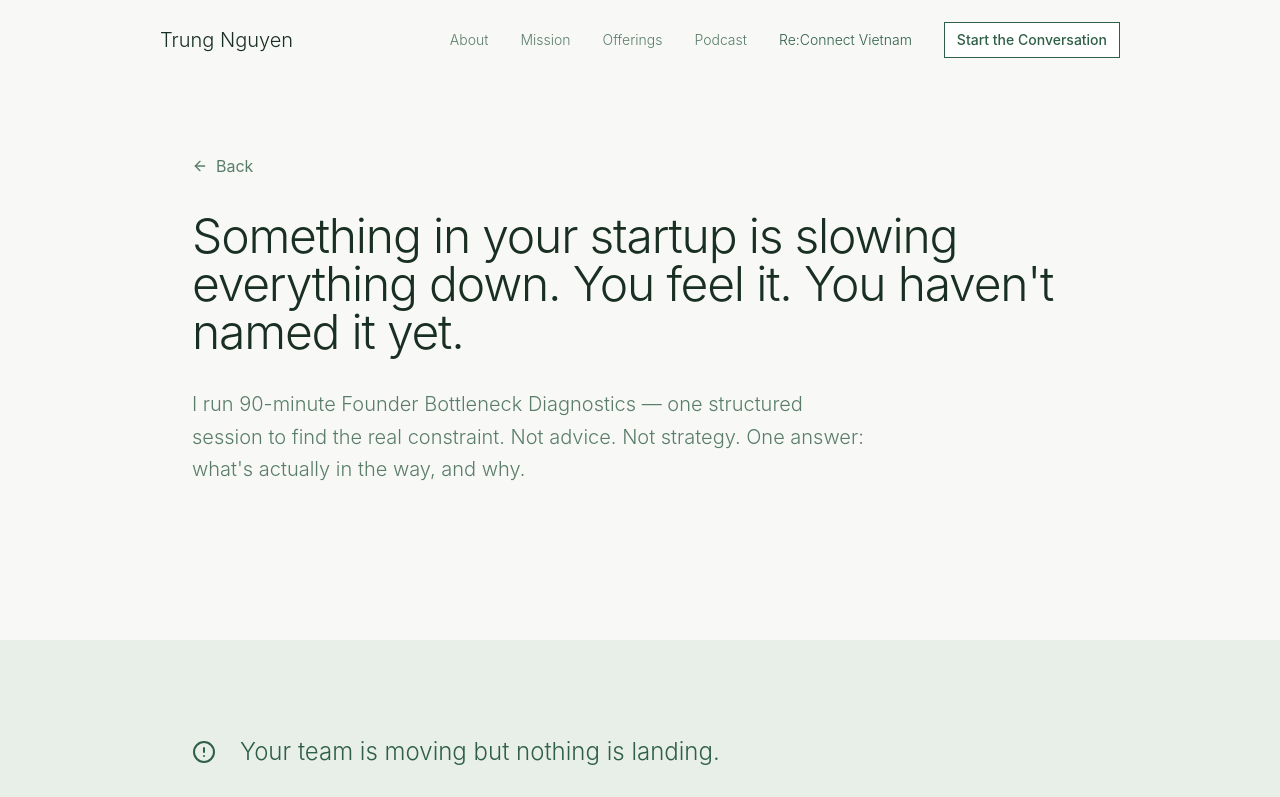
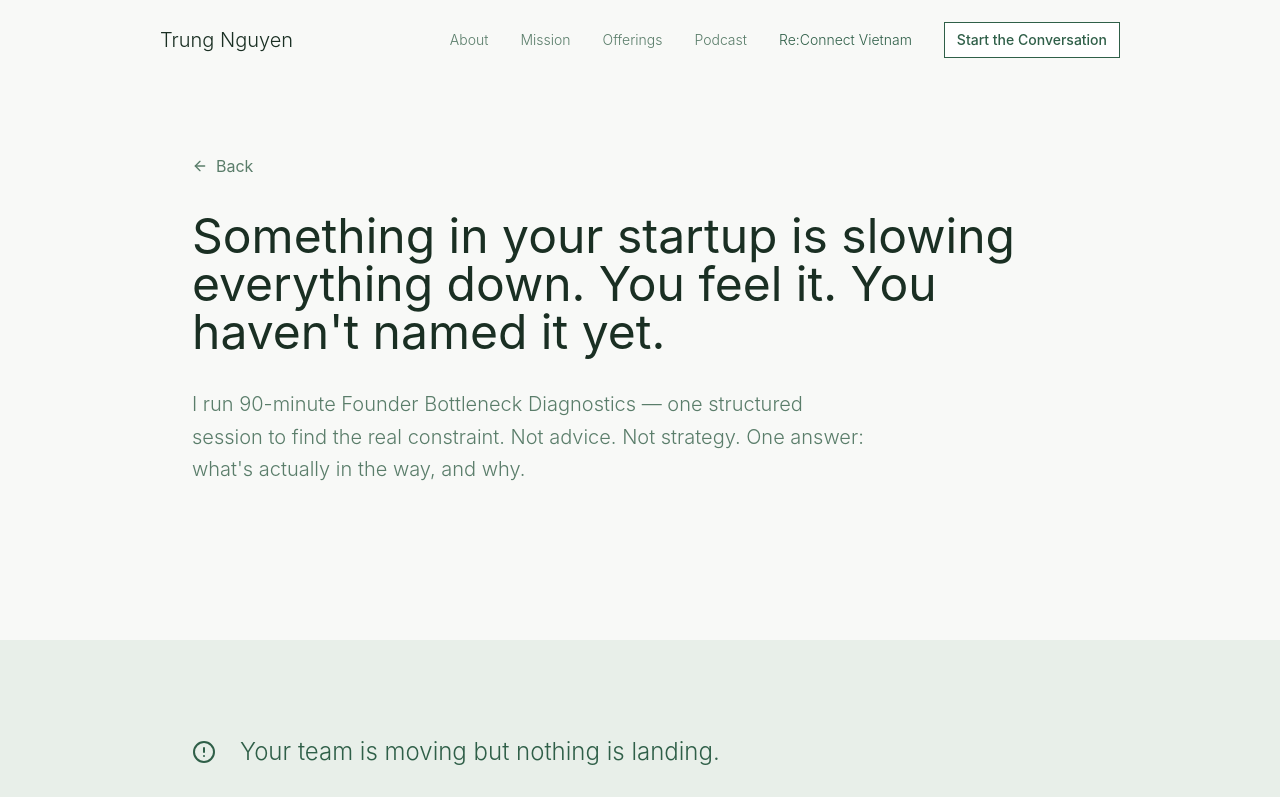
Before and after one commit to napcae/iamtrung.com, a Next.js app: page /founder-diagnostic in a window 1280 px wide. Shown: the top 797 px of the page. Built offline with nearby package versions, Linux system fonts and the light colour scheme.

Commit message:
Improve headline legibility
- Change font-light to font-normal for better readability
- Remove tracking-tight to reduce character crowding
- Change leading-tight to leading-relaxed for better line spacing

https://claude.ai/code/session_018isX4Eyo8CndDasTW1YhdJ

```diff
--- a/app/founder-diagnostic/page.tsx
+++ b/app/founder-diagnostic/page.tsx
@@ -27,7 +27,7 @@ export default function FounderDiagnosticPage() {
                 Back
               </Link>
 
-              <h1 className="text-4xl md:text-5xl font-light tracking-tight leading-tight">
+              <h1 className="text-4xl md:text-5xl font-normal leading-relaxed">
                 Something in your startup is slowing everything down. You feel it. You haven&apos;t named it yet.
               </h1>
 
```
